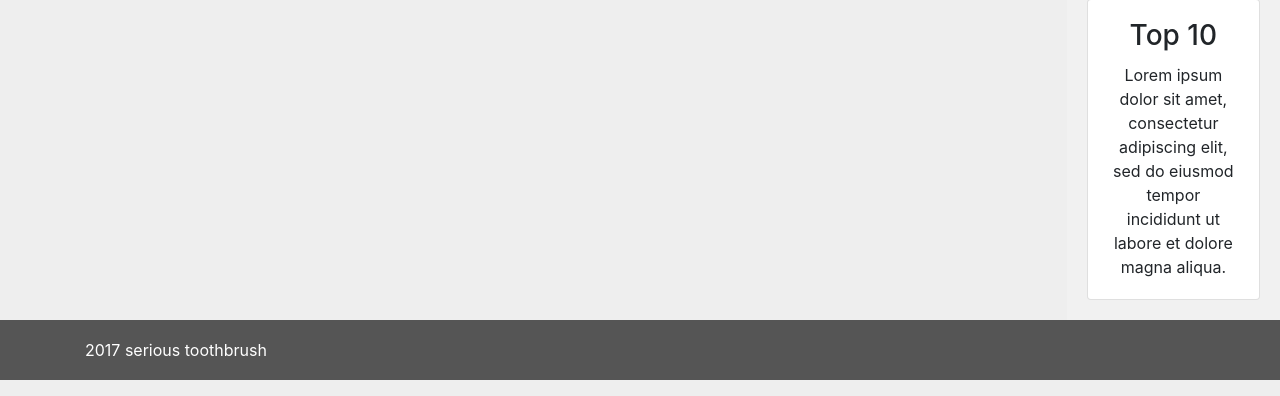
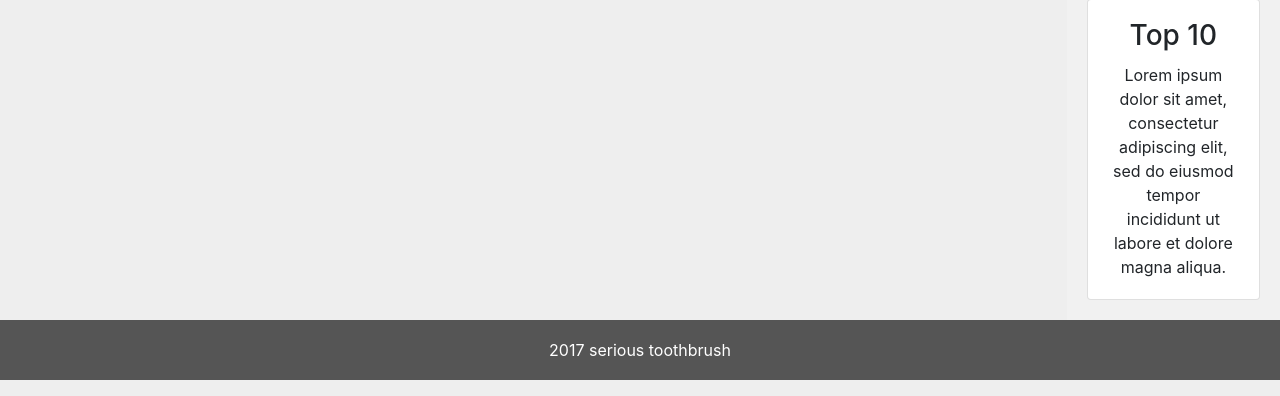
Before and after one commit to lwijnsma/Serious-Toothbrush, a PHP site: page / in a window 1280 px wide. Shown: the part 502-898 px from the top of the page. Run offline with PHP 8.4, Linux system fonts and the light colour scheme; some libraries are stand-ins or nearby versions.

Commit message:
Update index.php

```diff
--- a/index.php
+++ b/index.php
@@ -23,7 +23,9 @@ include 'pages/home.php';
 ?>
 <footer class="footer">
 <div class="container">
+  <div class="row justify-content-md-center"">
   <p><?php echo date("Y"); ?> serious toothbrush</p>
+  </div>
   </div>
 </footer>
 </body>
```
